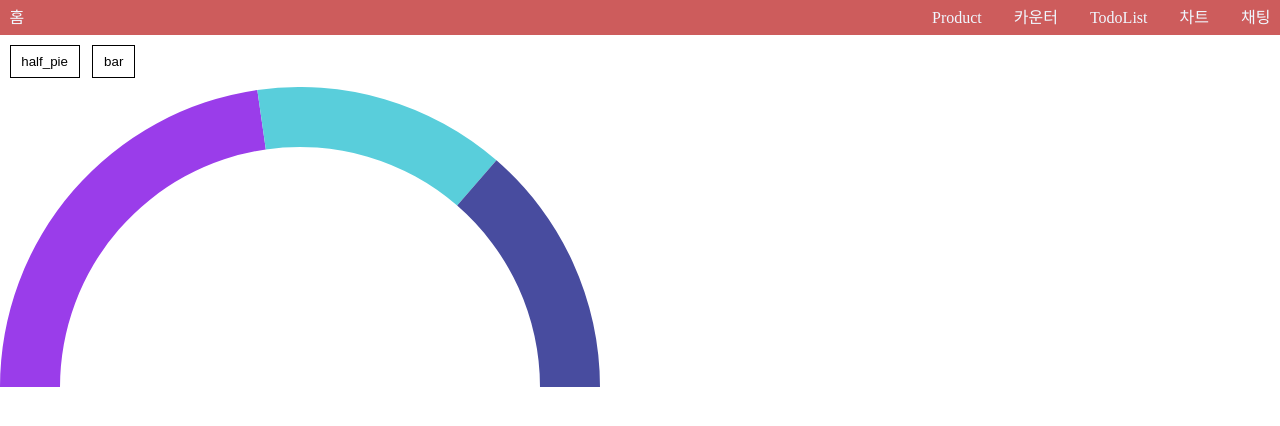
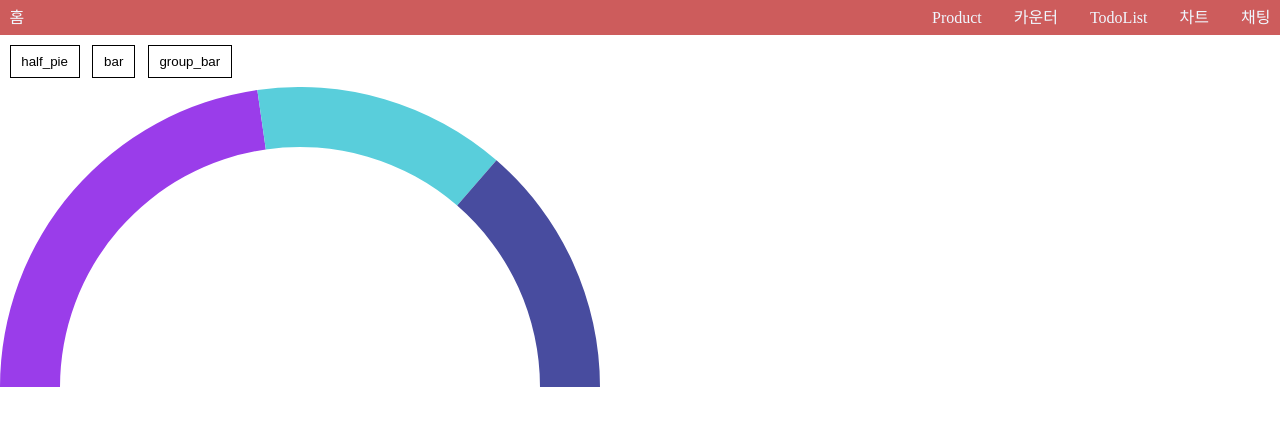
Before and after one commit to LeeKangHyun/typereact, a React app: page /chart in a window 1280 px wide. Both pictures are taken after a click on the button "half_pie". Shown: the top 426 px of the page. Built offline with nearby package versions, Linux system fonts and the light colour scheme.

Commit message:
이거슨..?!
이거슨 바로 그것..

```diff
--- /dev/null
+++ b/src/pages/Chart/Component/GroupBar.tsx
@@ -0,0 +1,18 @@
+import * as React from 'react'
+import { useEffect, useRef, FunctionComponent } from 'react'
+
+const GroupBarComponent: FunctionComponent = () => {
+  const svgRef = useRef<HTMLDivElement | null>(null)
+
+  useEffect(() => {
+
+  }, [])
+
+  return (
+    <div ref={svgRef}>
+
+    </div>
+  )
+}
+
+export default GroupBarComponent
--- a/src/pages/Chart/Component/HalfPie.tsx
+++ b/src/pages/Chart/Component/HalfPie.tsx
@@ -1,8 +1,7 @@
 import * as React from 'react'
 import {
-  Fragment,
+  useEffect, useRef,
   FunctionComponent,
-  useEffect, useRef,
 } from 'react'
 import * as d3 from 'd3'
 
@@ -67,9 +66,7 @@ const HalfPieComponent: FunctionComponent<Props> = ({
   }, [anglesRange, arc, colors, data, height, pies, radis, thickness, tip, tooltip, width])
 
   return (
-    <Fragment>
-      <div ref={svgRef} />
-    </Fragment>
+    <div ref={svgRef} />
   )
 }
 
--- a/src/pages/Chart/index.tsx
+++ b/src/pages/Chart/index.tsx
@@ -6,12 +6,14 @@ import {
 
 import HalfPieComponent from './Component/HalfPie'
 import BarComponent from './Component/Bar'
+import GroupBarComponent from './Component/GroupBar'
 
 import { List } from './styled'
 
 type Chart =
   | 'half_pie'
   | 'bar'
+  | 'group_bar'
 
 const render = (type: Chart) => {
   switch (type) {
@@ -59,6 +61,10 @@ const render = (type: Chart) => {
           }}
         />
       )
+    case 'group_bar':
+      return (
+        <GroupBarComponent />
+      )
     default:
       return (
         <div />
@@ -68,10 +74,15 @@ const render = (type: Chart) => {
 
 const ChartComponent: FunctionComponent = () => {
   const [type, setType] = useState<Chart>('bar')
+  const [isLoading, setLoading] = useState(false)
 
-  const onClick = useCallback((event: FormEvent<HTMLButtonElement>) => {
+  const onClick = useCallback(async (event: FormEvent<HTMLButtonElement>) => {
     const { name } = event.currentTarget
-    setType((name as Chart))
+    await setLoading(true)
+
+    await setType((name as Chart))
+
+    await setLoading(false)
   }, [])
 
   return (
@@ -79,8 +90,13 @@ const ChartComponent: FunctionComponent = () => {
       <List>
         <li><button name="half_pie" onClick={onClick}>half_pie</button></li>
         <li><button name="bar" onClick={onClick}>bar</button></li>
+        <li><button name="group_bar" onClick={onClick}>group_bar</button></li>
       </List>
-      {render(type)}
+      {!isLoading ? (
+        render(type)
+      ) : (
+        <div>Loading...</div>
+      )}
     </div>
   )
 }
```
